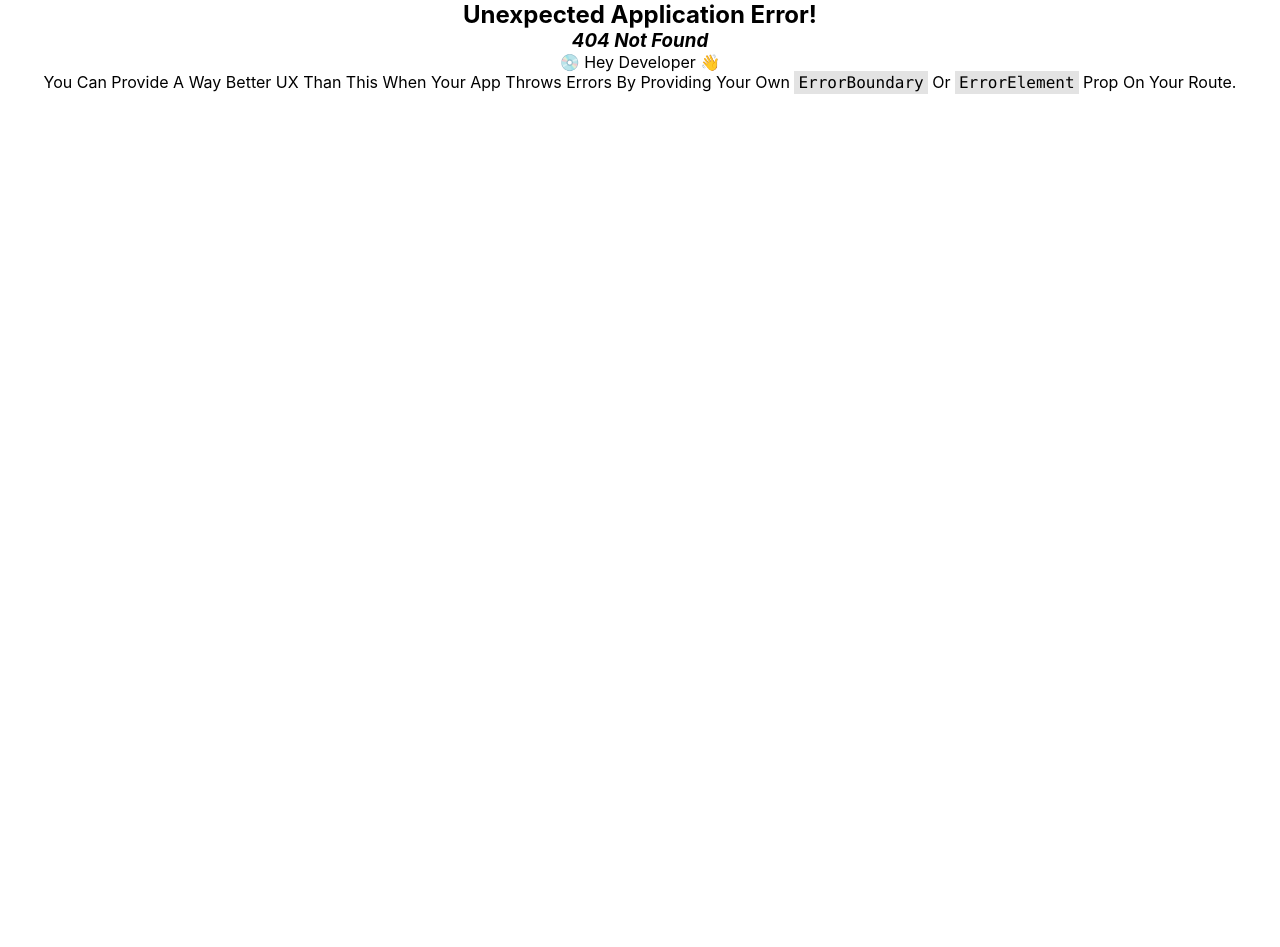
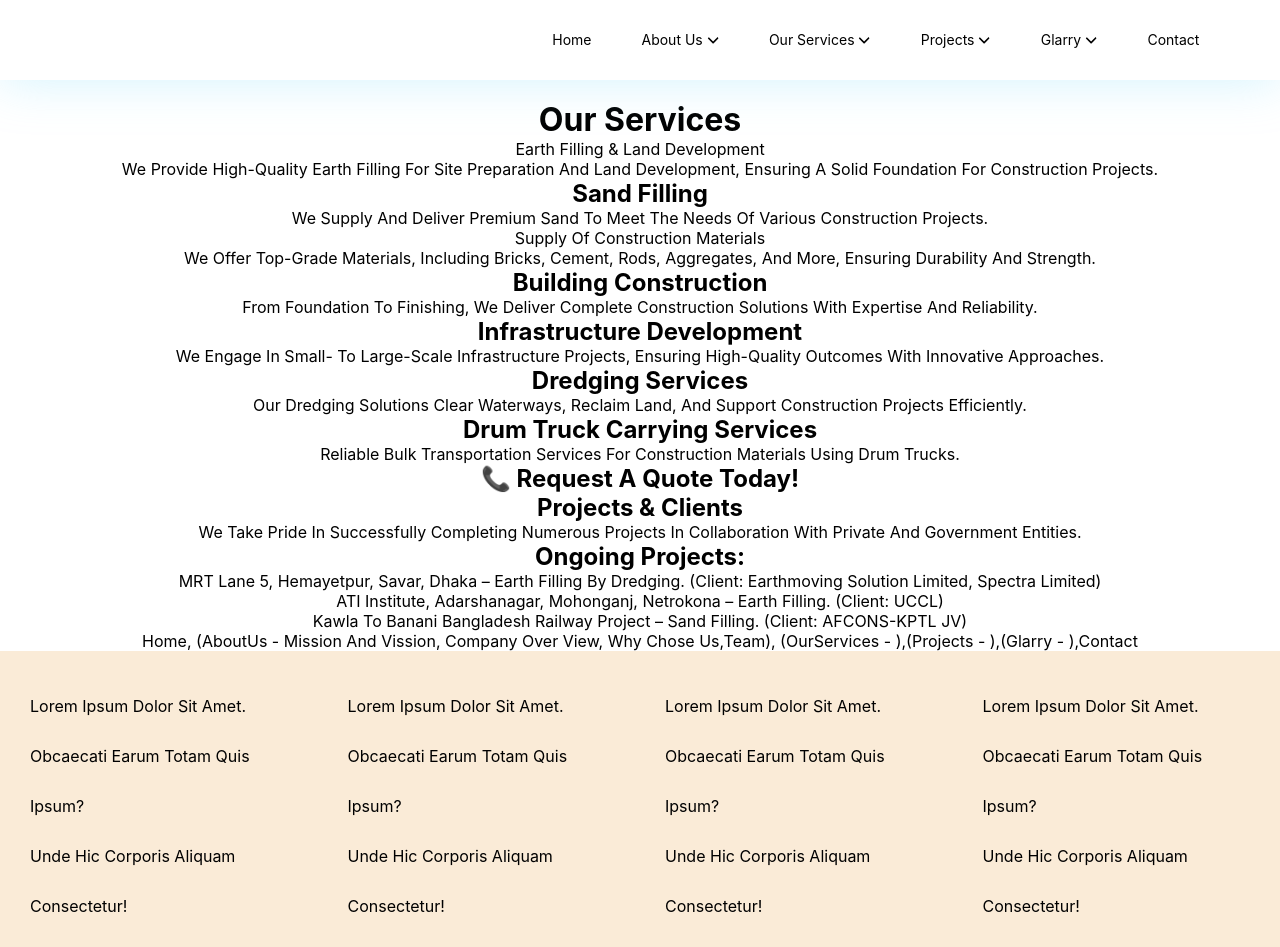
Before and after one commit to sazzadhossain1/sarenterprise, a React (Create React App) app: page /ourServices in a window 1280 px wide. Before the commit this address had no page. Shown: the top 947 px of the page. Before the commit the page ends 800 px from the top, so only its background shows below. Built offline with nearby package versions, Linux system fonts and the light colour scheme.

Commit message:
add menu in navigation section

```diff
--- a/src/LayOut/Main.js
+++ b/src/LayOut/Main.js
@@ -8,7 +8,7 @@ const Main = () => {
     <div>
       <NavigationBar></NavigationBar>
       <Outlet></Outlet>
-      {/* <Footer></Footer> */}
+      <Footer></Footer>
     </div>
   );
 };
--- a/src/components/AboutUs/AboutUs.css
+++ b/src/components/AboutUs/AboutUs.css
@@ -0,0 +1,7 @@
+.aboutUs_parent_div {
+  margin-top: 100px;
+}
+.aboutUs_parent_div h2 {
+  margin-top: 70px;
+  margin-bottom: 30px;
+}
--- a/src/components/AboutUs/AboutUs.js
+++ b/src/components/AboutUs/AboutUs.js
@@ -3,10 +3,52 @@ import "./AboutUs.css";
 
 const AboutUs = () => {
   return (
-    <div>
-      <h2>
-        Lorem ipsum dolor sit amet, consectetur adipisicing elit. Hic, quam.
-      </h2>
+    <div className="aboutUs_parent_div">
+      <div>
+        <h2>Company Overview</h2>
+        <p>
+          M/S SAR ENTERPRISE is a partnership firm established in 2024,
+          dedicated to providing top-notch construction services.
+        </p>
+        <div>
+          <p>📍 Head Office: House No 20/5, West Manikdi, Dhaka 1206.</p>
+          <p>
+            📍 Branch Office: House 28-30, West Avenue Road, Sector 16/B, Uttara
+            New Market, Uttara, Dhaka 1230.
+          </p>
+          <p>📞 Phone: 01712-874402, 01716-532061, 01872-632259.</p>
+          <p>📧 Email: mssarenterprise2024@gmail.com</p>
+          <p>🌐 Website: www.sarenterprise.com</p>
+        </div>
+      </div>
+
+      <div>
+        <h2>Mission, Vision & Values</h2>
+        <p>
+          Mission: To provide high-quality and reliable construction services,
+          ensuring customer satisfaction and project success.
+        </p>
+        <p>
+          Vision: To be a leading contractor company recognized for excellence,
+          efficiency, and sustainable construction solutions.
+        </p>
+        <p>
+          Core Values: Integrity, Quality, Efficiency, Customer Satisfaction,
+          and Sustainability
+        </p>
+        <p>Why Choose Us?</p>
+        <div>
+          <p>
+            ✅ Experienced team with expertise in construction and material
+            supply.
+          </p>
+          <p>✅ High-quality materials and industry-best practices.</p>
+          <p>✅ Commitment to timely delivery and cost-effectiveness.</p>
+          <p>
+            ✅ Strong client relationships and transparent business dealings.
+          </p>
+        </div>
+      </div>
     </div>
   );
 };
--- a/src/components/Footer/Footer.css
+++ b/src/components/Footer/Footer.css
@@ -0,0 +1,27 @@
+.footer_grid_div {
+  display: grid;
+  grid-template-columns: repeat(4, 1fr);
+  background-color: antiquewhite;
+  padding: 30px;
+  line-height: 50px;
+  gap: 50px;
+}
+.footer_grid_div div {
+  text-align: left;
+}
+
+@media screen and (max-width: 1250px) {
+  .footer_grid_div {
+    grid-template-columns: repeat(3, 1fr);
+  }
+}
+@media screen and (max-width: 950px) {
+  .footer_grid_div {
+    grid-template-columns: repeat(2, 1fr);
+  }
+}
+@media screen and (max-width: 650px) {
+  .footer_grid_div {
+    grid-template-columns: repeat(1, 1fr);
+  }
+}
--- a/src/components/Footer/Footer.js
+++ b/src/components/Footer/Footer.js
@@ -2,8 +2,31 @@ import React from "react";
 import "./Footer.css";
 const Footer = () => {
   return (
-    <div>
-      <h1>This is footer</h1>
+    <div className="footer_grid_div">
+      <div>
+        <p>Lorem ipsum dolor sit amet.</p>
+        <p>Obcaecati earum totam quis ipsum?</p>
+        <p>Unde hic corporis aliquam consectetur!</p>
+        <p>Rerum saepe hic animi praesentium.</p>
+      </div>
+      <div>
+        <p>Lorem ipsum dolor sit amet.</p>
+        <p>Obcaecati earum totam quis ipsum?</p>
+        <p>Unde hic corporis aliquam consectetur!</p>
+        <p>Rerum saepe hic animi praesentium.</p>
+      </div>
+      <div>
+        <p>Lorem ipsum dolor sit amet.</p>
+        <p>Obcaecati earum totam quis ipsum?</p>
+        <p>Unde hic corporis aliquam consectetur!</p>
+        <p>Rerum saepe hic animi praesentium.</p>
+      </div>
+      <div>
+        <p>Lorem ipsum dolor sit amet.</p>
+        <p>Obcaecati earum totam quis ipsum?</p>
+        <p>Unde hic corporis aliquam consectetur!</p>
+        <p>Rerum saepe hic animi praesentium.</p>
+      </div>
     </div>
   );
 };
--- a/src/components/NavigationBar/NavigationBar.js
+++ b/src/components/NavigationBar/NavigationBar.js
@@ -31,11 +31,29 @@ const NavigationBar = () => {
               </li>
               <li>
                 {/* <Link>About Us</Link> */}
-
-                <Link to="/pricing">
-                  Earth Filling & Land Development
-                  <FontAwesomeIcon icon={faAngleDown} />
-                </Link>
+                <li>
+                  <Link to="/aboutUs">
+                    About Us <FontAwesomeIcon icon={faAngleDown} />
+                  </Link>
+                </li>
+                <li>
+                  <Link to="/aboutUs">
+                    Our Services <FontAwesomeIcon icon={faAngleDown} />
+                  </Link>
+                </li>
+                <li>
+                  <Link to="/aboutUs">
+                    Projects <FontAwesomeIcon icon={faAngleDown} />
+                  </Link>
+                </li>
+                <li>
+                  <Link to="/aboutUs">
+                    Glarry <FontAwesomeIcon icon={faAngleDown} />
+                  </Link>
+                </li>
+                <li>
+                  <Link to="/aboutUs">Contact</Link>
+                </li>
 
                 {/* <ul>
                   <li>
@@ -99,17 +117,17 @@ const NavigationBar = () => {
                   </li>
                 </ul>
               </li> */}
-              <li className="photo_gallery">
-                <Link to="/bookAVan"> Ongoing & Completed Projects</Link>
-              </li>
-              <li>
-                <Link to="/aboutUs">About Us</Link>
-              </li>
             </div>
             <li>
               <div className="nav_fle_div">
                 {/* <FontAwesomeIcon className="faEnvelope" icon={faEnvelope} /> */}
                 {/* <Link>kazidmc@gmail.com</Link> */}
+                {/* <p>
+                  {" "}
+                  Home, (AboutUs - Mission and vission, Company over view, why
+                  chose us,team), (OurServices - ),(Projects - ),(Glarry -
+                  ),Contact
+                </p> */}
               </div>
             </li>
           </ul>
--- /dev/null
+++ b/src/components/OurServices/OurServices.css
@@ -0,0 +1,3 @@
+.ourServices_parent_div {
+  margin-top: 100px;
+}
--- /dev/null
+++ b/src/components/OurServices/OurServices.js
@@ -0,0 +1,71 @@
+import React from "react";
+import "./OurServices.css";
+const OurServices = () => {
+  return (
+    <div className="ourServices_parent_div">
+      <h1>Our Services</h1>
+      <p>Earth Filling & Land Development</p>
+      <p>
+        We provide high-quality earth filling for site preparation and land
+        development, ensuring a solid foundation for construction projects.
+      </p>
+      <h2>Sand Filling</h2>
+      <p>
+        We supply and deliver premium sand to meet the needs of various
+        construction projects.
+      </p>
+      <p>Supply of Construction Materials</p>
+      <p>
+        We offer top-grade materials, including bricks, cement, rods,
+        aggregates, and more, ensuring durability and strength.
+      </p>
+      <h2>Building Construction</h2>
+      <p>
+        From foundation to finishing, we deliver complete construction solutions
+        with expertise and reliability.
+      </p>
+      <h2>Infrastructure Development</h2>
+      <p>
+        We engage in small- to large-scale infrastructure projects, ensuring
+        high-quality outcomes with innovative approaches.
+      </p>
+      <h2>Dredging Services</h2>
+      <p>
+        Our dredging solutions clear waterways, reclaim land, and support
+        construction projects efficiently.
+      </p>
+      <h2>Drum Truck Carrying Services</h2>
+      <p>
+        Reliable bulk transportation services for construction materials using
+        drum trucks.
+      </p>
+      <h2>📞 Request a Quote Today!</h2>
+      <h2>Projects & Clients</h2>
+      <p>
+        We take pride in successfully completing numerous projects in
+        collaboration with private and government entities.
+      </p>
+      <h2>Ongoing Projects:</h2>
+      <p>
+        MRT Lane 5, Hemayetpur, Savar, Dhaka – Earth filling by dredging.
+        (Client: Earthmoving Solution Limited, Spectra Limited)
+      </p>
+      <p>
+        ATI Institute, Adarshanagar, Mohonganj, Netrokona – Earth filling.
+        (Client: UCCL)
+      </p>
+      <p>
+        Kawla to Banani Bangladesh Railway Project – Sand Filling. (Client:
+        AFCONS-KPTL JV)
+      </p>
+
+      <p>
+        Home, (AboutUs - Mission and vission, Company over view, why chose
+        us,team), (OurServices - ),(Projects - ),(Glarry - ),Contact
+      </p>
+      <p></p>
+    </div>
+  );
+};
+
+export default OurServices;
```
Also changed, not shown: src/App.js (+10 -0 lines).
